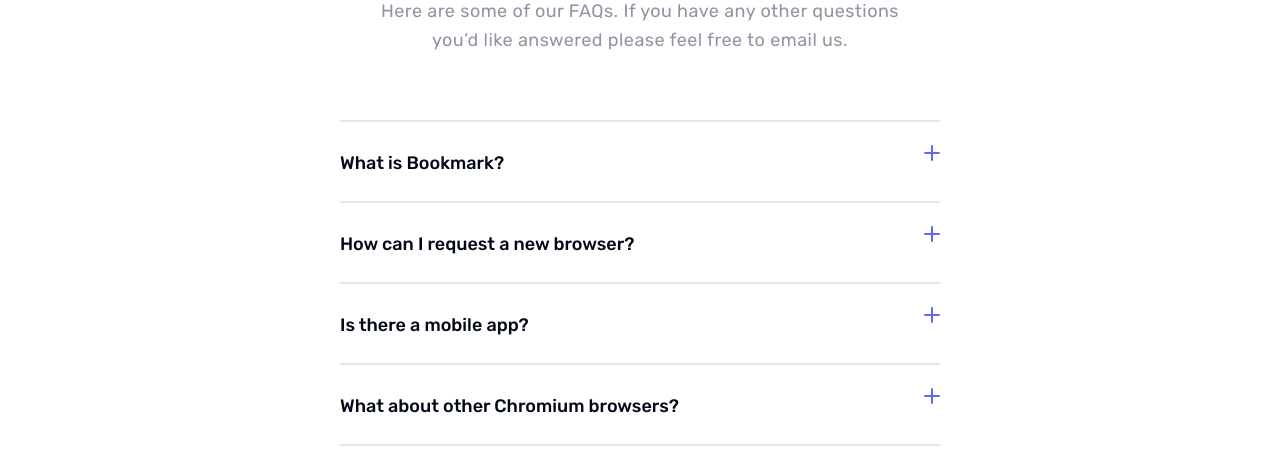
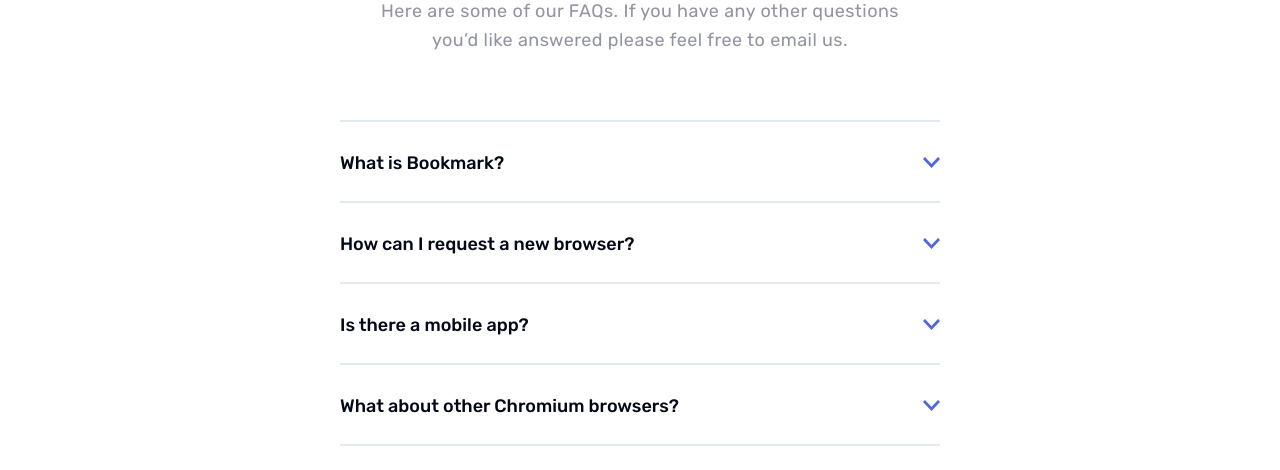
Before and after one commit to ramirezandradesara/bookmark-landing-page, a Next.js app: page / in a window 1280 px wide. Shown: the part 3240-3710 px from the top of the page. Built offline with nearby package versions, Linux system fonts and the light colour scheme.

Commit message:
change icon

```diff
--- a/components/accordion.tsx
+++ b/components/accordion.tsx
@@ -1,5 +1,6 @@
 "use client";
-import React, { useState } from "react";
+import Image from "next/image";
+import { useState } from "react";
 const Accordion = ({
   question,
   answer,
@@ -16,40 +17,22 @@
     >
       <button
         onClick={() => setAccordionOpen(!accordionOpen)}
-        className="flex justify-between w-full items-center"
-      >
-        <p
-          className={`text-accordionTitle font-medium text-left transition-all duration-300 ease-in-out mt-5 ${
+        className={`flex justify-between w-full items-center mt-5 ${
           !accordionOpen ? "mb-0" : "mb-5"
         }`}
       >
+        <p className="text-accordionTitle font-medium text-left transition-all duration-300 ease-in-out">
           {question}
         </p>
-        <svg
-          className="fill-indigo-500 shrink-0 ml-6"
-          width="16"
-          height="16"
-          xmlns="http://www.w3.org/2000/svg"
-        >
-          <rect
-            y="7"
-            width="16"
-            height="2"
-            rx="1"
+        <Image
+          src={"/images/icon-arrow.svg"}
+          alt="arrow"
+          width={17}
+          height={10}
           className={`transform origin-center transition duration-200 ease-out ${
             accordionOpen && "!rotate-180"
           }`}
         />
-          <rect
-            y="7"
-            width="16"
-            height="2"
-            rx="1"
-            className={`transform origin-center rotate-90 transition duration-200 ease-out ${
-              accordionOpen && "!rotate-180"
-            }`}
-          />
-        </svg>
       </button>
       <div
         className={`grid overflow-hidden transition-all duration-300 ease-in-out text-slate-600 text-sm ${
```
Lines whose indentation alone changed are shown as unchanged.
